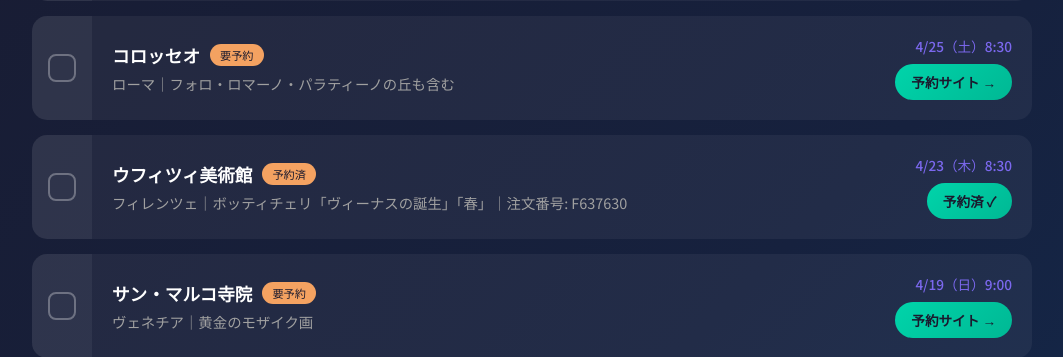
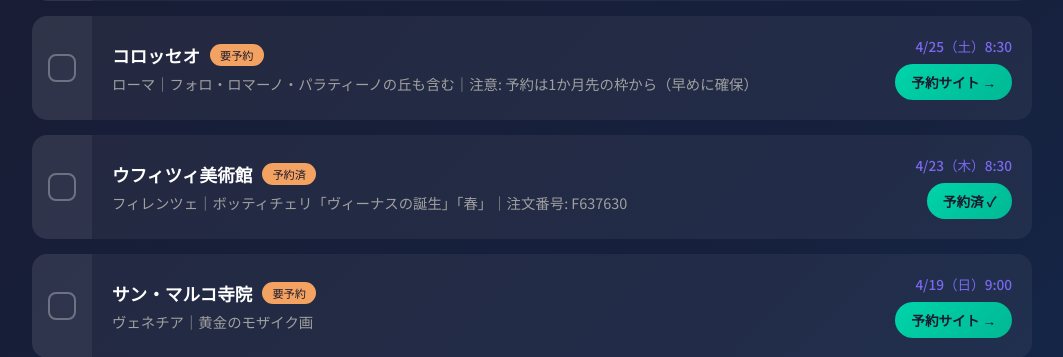
Before and after one commit to taihey5555/itaria, a Flask app: page /reservations in a window 1280 px wide. Shown: the part 640-997 px from the top of the page, without its empty margins (108-1171 px from the left). Run offline with Flask 3, Linux system fonts and the light colour scheme.

Commit message:
Add Colosseum booking lead-time note

```diff
--- a/templates/reservations.html
+++ b/templates/reservations.html
@@ -420,11 +420,11 @@
                         <div class="reservation-title">
                             コロッセオ <span class="tag attraction">要予約</span>
                         </div>
-                        <div class="reservation-detail">ローマ｜フォロ・ロマーノ・パラティーノの丘も含む</div>
+                        <div class="reservation-detail">ローマ｜フォロ・ロマーノ・パラティーノの丘も含む｜注意: 予約は1か月先の枠から（早めに確保）</div>
                     </div>
                     <div class="reservation-meta">
                         <span class="reservation-date">4/25（土）8:30</span>
-                        <a href="https://colosseo.it/en/opening-times-and-tickets/" target="_blank" class="reservation-link">予約サイト →</a>
+                        <a href="https://ticketing.colosseo.it/en/eventi/full-experience-sotterranei-e-arena/" target="_blank" class="reservation-link">予約サイト →</a>
                     </div>
                 </div>
             </div>
```
